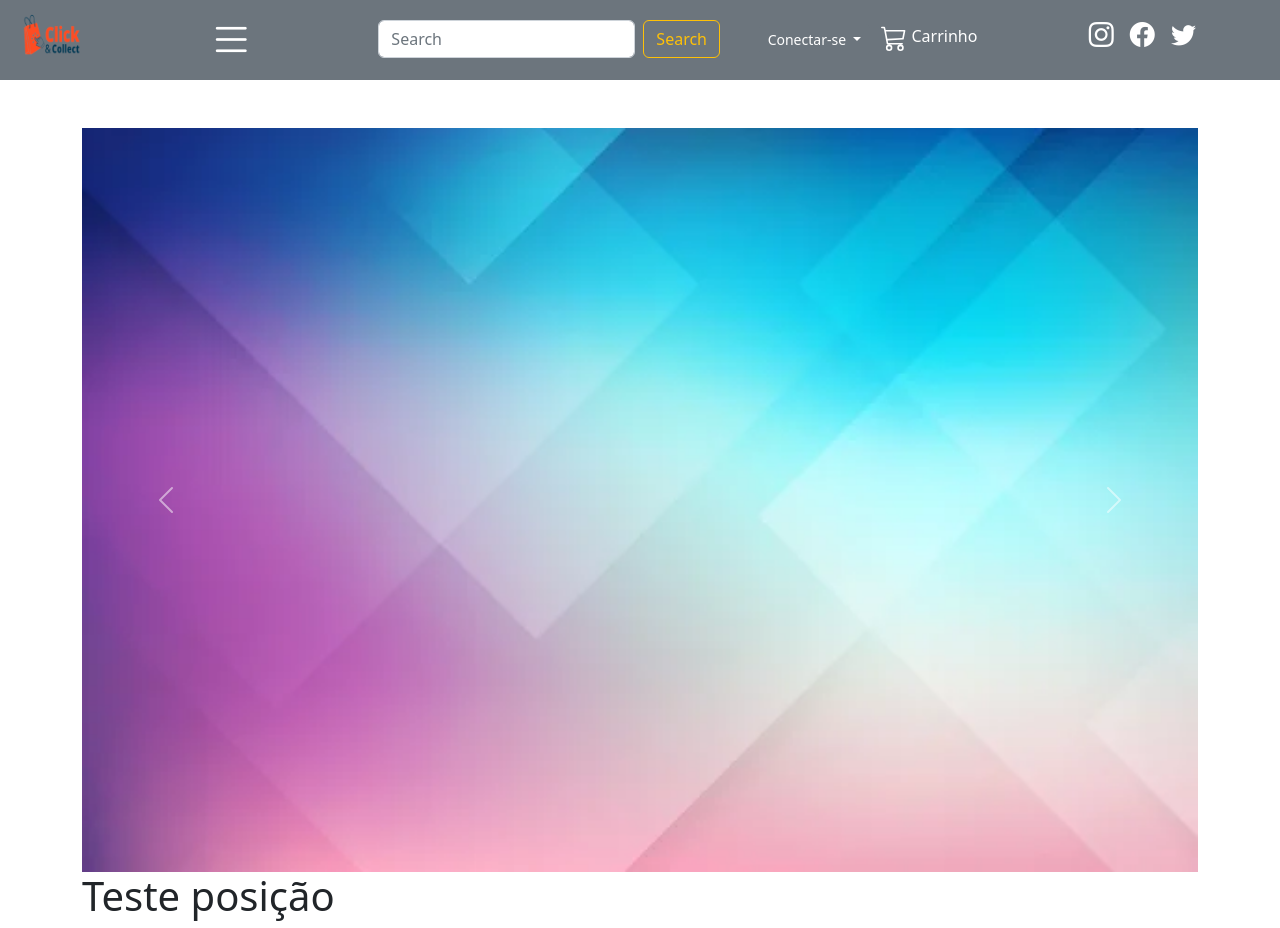
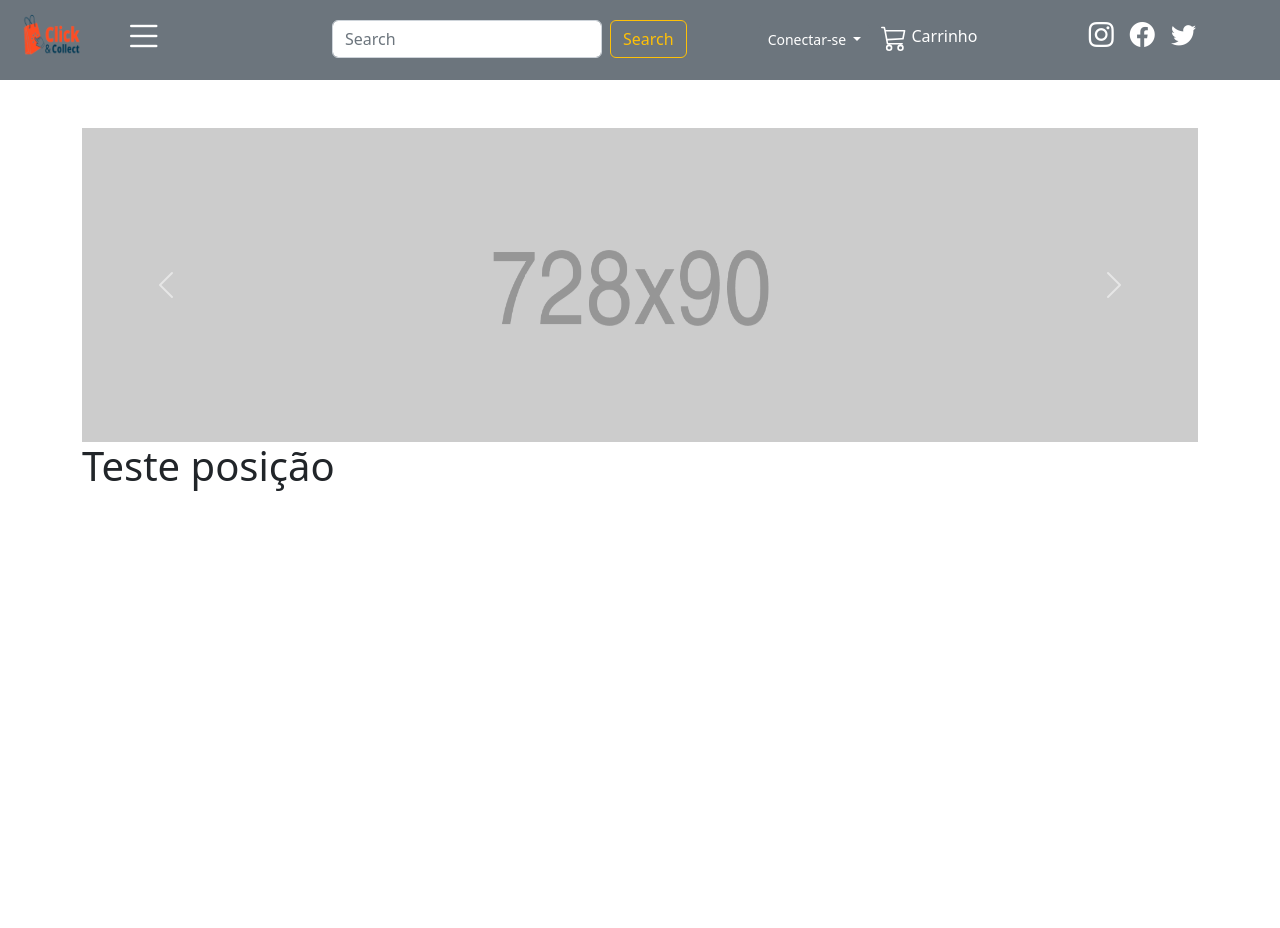
Before and after one commit to MarcosAur/loja-web, a PHP site: page /partes/index.php in a window 1280 px wide. After the commit the page ends 491 px from the top, so only its background shows below. Run offline with PHP 8.4, Linux system fonts and the light colour scheme; some libraries are stand-ins or nearby versions.

Commit message:
Ajustes topo e utilizando placeholder para carrousel

```diff
--- a/css/style.css
+++ b/css/style.css
@@ -13,7 +13,7 @@
 }
 
 .search-position {
-    position: fixed;
+    position: relative;
     right: 40%;
     left: auto;
 }
@@ -76,9 +76,11 @@
 }
 
 .botao-menu {
-    margin: 2em;
+    position: relative;
+    display: block;
     color: #ffffff !important;
-    font-size: 45px;
+    font-size: 40px;
+    width: 50px;
 }
 
 .icon-social{
--- a/partes/index.php
+++ b/partes/index.php
@@ -16,7 +16,7 @@
                 <div id="carouselExampleControls" class="carousel slide" data-bs-ride="carousel">
                     <div class="carousel-inner">
                     <div class="carousel-item active">
-                        <img src="../img/carrousel_1.jpg" class="d-block w-100" alt="...">
+                        <img src="../img/banner-test.png" class="d-block w-100" alt="...">
                     </div>
                     <div class="carousel-item">
                         <img src="../img/carrousel_2.jpg" class="d-block w-100" alt="...">
--- a/partes/tela-cadastro.php
+++ b/partes/tela-cadastro.php
@@ -23,6 +23,10 @@ if(isset($_POST['email']) and isset($_POST['senha']) and isset($_POST['username'
     <title>Tela de Cadastro</title>
 </head>
 <body class="bg-secondary">
+    <div class="jumbotron text-white mt-3 mb-3">
+      <h1 class="display-4" style="text-align: center;">Olá, seja bem vindo!</h1>
+      <p class="lead" style="text-align: center;">Faça seu cadastro para conseguir se conectar e ter acesso aos nossos produtos</p>
+    </div>
     <div class="container">
         <div class="row">
           <div class="col-4 login-position">
--- a/partes/topo.php
+++ b/partes/topo.php
@@ -76,8 +76,8 @@
 					</ul>
 				</div> <!-- Div fechando o off canvas body -->
 			</div>
-			<div class="col-xs-12 col-sm-4 mt-3 mb-3 ">
-				<form class="d-flex search-position  me-5 mt-1" role="search">
+			<div class="col-xs-12 col-sm-4 mt-3 mb-3">
+				<form class="d-flex align-items-center justify-content-center me-5 mt-1" role="search">
 					<input class="form-control me-2" type="search" placeholder="Search" aria-label="Search">
 					<button class="btn btn-outline-warning" type="submit">Search</button>
 				</form>
```
Also changed, not shown: img/banner-test.png (added).
